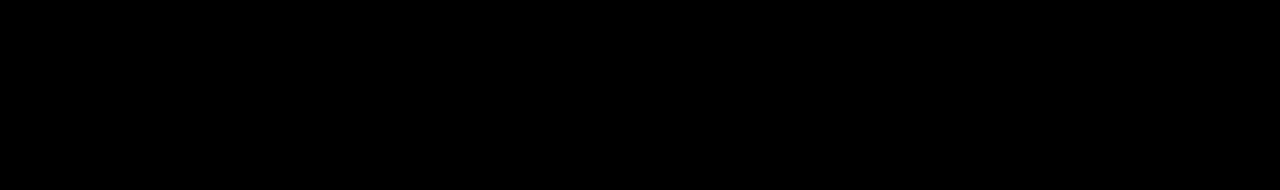
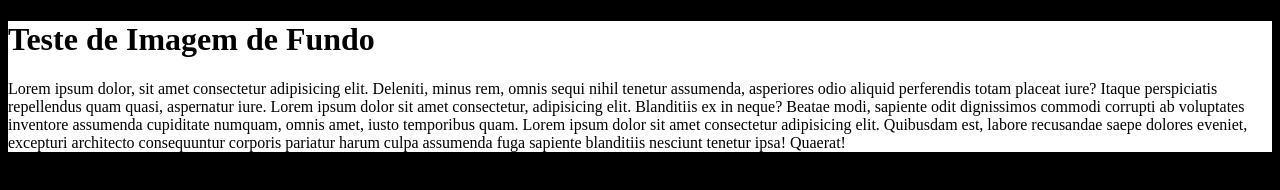
Before and after one commit to CeciliaSilagi/HTML5-e-CSS3, a plain HTML site: page fundo006.html in a window 1280 px wide. Drawn offline with Linux system fonts and the light colour scheme.

Commit message:
Add files via upload
Signed-off-by: Cecilia Silagi <cecilia@silagi-web.net>

```diff
--- a/fundo006.html
+++ b/fundo006.html
@@ -1,5 +1,5 @@
 <!DOCTYPE html>
-<html lang="en">
+<html lang="pt-br">
 <head>
     <meta charset="UTF-8">
     <meta name="viewport" content="width=device-width, initial-scale=1.0">
@@ -8,12 +8,16 @@
         body {
             background-color: black;
         }
+
+        main {
+            background-color: white;
+        }
     </style>
 </head>
 <body>
     <main>
         <h1>Teste de Imagem de Fundo</h1>
-        <p>Lorem ipsum dolor sit amet consectetur adipisicing elit. Sapiente tempore cumque nostrum incidunt eos! Aspernatur praesentium quia distinctio ad, impedit totam. Accusantium culpa aperiam neque. Repudiandae expedita eos asperiores laudantium. Lorem ipsum dolor sit amet consectetur adipisicing elit. Consequuntur tempore error dolore doloremque quidem? Facere quasi, ducimus quia, vero aperiam atque aut, eveniet pariatur perspiciatis fuga maiores dicta architecto. Beatae? Lorem ipsum dolor sit amet consectetur adipisicing elit. Nostrum, animi enim quasi non adipisci culpa quaerat! Quos ab quia aspernatur mollitia at impedit iure id architecto debitis aliquid, quo nemo! Lorem ipsum dolor, sit amet consectetur adipisicing elit. Magnam culpa ad quis expedita sed rerum optio sit deserunt facere provident, ratione animi sequi doloribus aperiam, adipisci ea recusandae aspernatur illo. </p>
+        <p>Lorem ipsum dolor, sit amet consectetur adipisicing elit. Deleniti, minus rem, omnis sequi nihil tenetur assumenda, asperiores odio aliquid perferendis totam placeat iure? Itaque perspiciatis repellendus quam quasi, aspernatur iure. Lorem ipsum dolor sit amet consectetur, adipisicing elit. Blanditiis ex in neque? Beatae modi, sapiente odit dignissimos commodi corrupti ab voluptates inventore assumenda cupiditate numquam, omnis amet, iusto temporibus quam. Lorem ipsum dolor sit amet consectetur adipisicing elit. Quibusdam est, labore recusandae saepe dolores eveniet, excepturi architecto consequuntur corporis pariatur harum culpa assumenda fuga sapiente blanditiis nesciunt tenetur ipsa! Quaerat!</p>
     </main>
 </body>
 </html>
```
